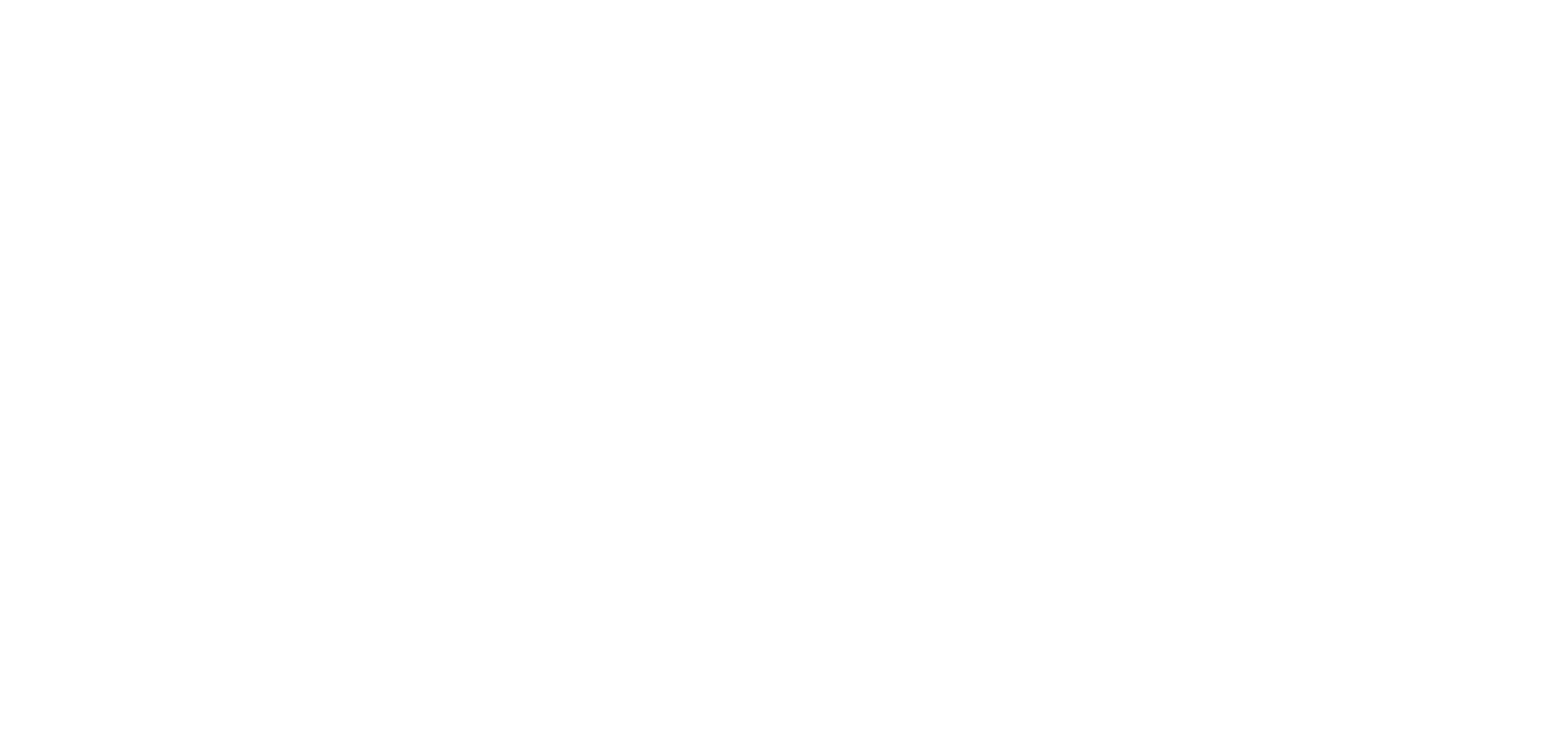
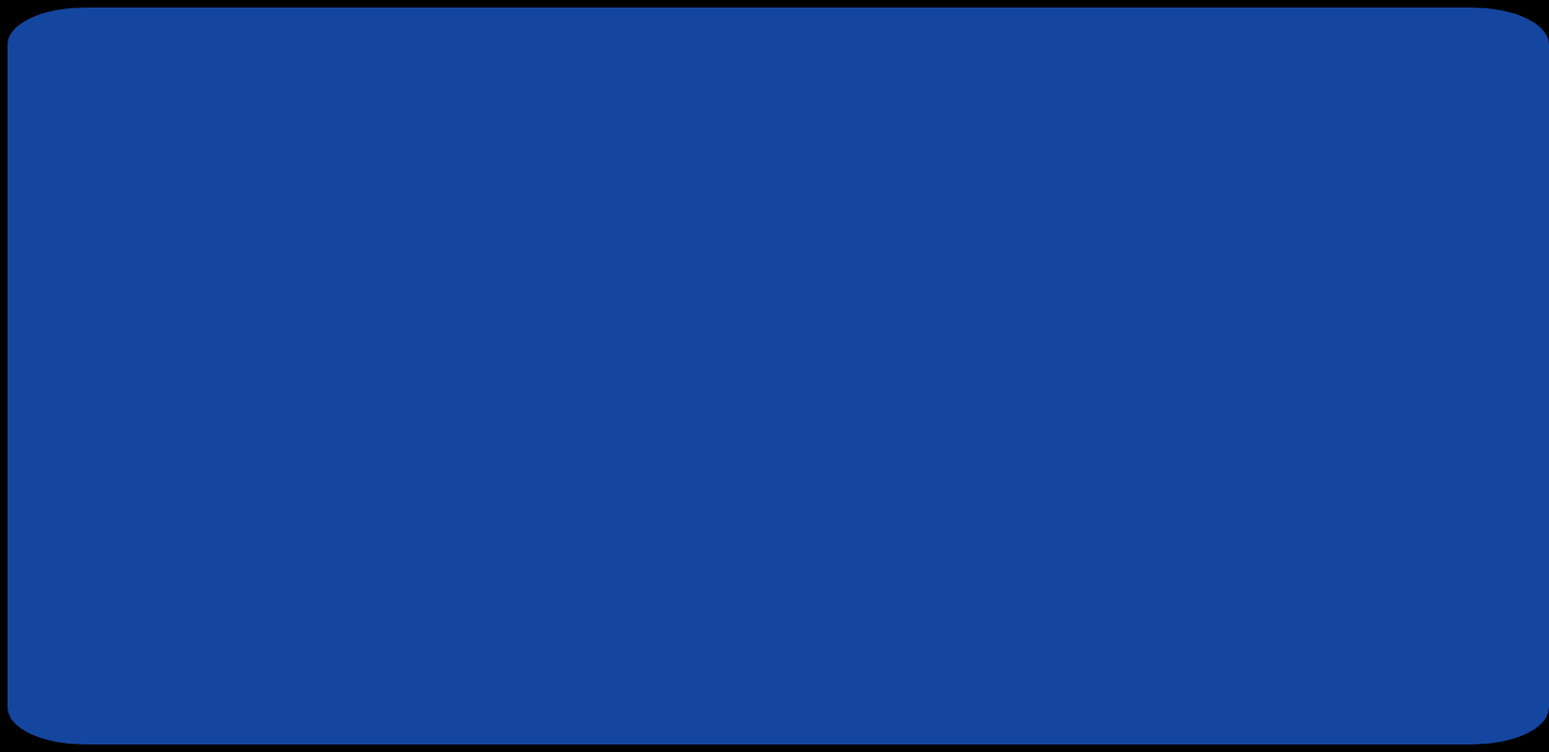
Before and after one commit to EmilioZ24/portfolio, a plain HTML site: page index.html in a window 1280 px wide. Shown: the whole page at 94% size, 1648 px wide, since content can reach past the window. Drawn offline with Linux system fonts and the light colour scheme.

Commit message:
more changes

```diff
--- a/css/main.css
+++ b/css/main.css
@@ -0,0 +1,9 @@
+
+.desktop{
+  width: 205vmin;
+  height: 98vmin;
+  border-radius: 5%;
+  background-color: #1446A0 ;
+  display: flex;
+  justify-content: center
+}
--- a/index.html
+++ b/index.html
@@ -5,7 +5,8 @@
     <title>portfolio</title>
     <link rel="stylesheet" href="css/main.css">
   </head>
-  <body>
-
+  <body style="background-color: black">
+    <div class="desktop"></div>
+    <div class="menu"></div>
   </body>
 </html>
```
